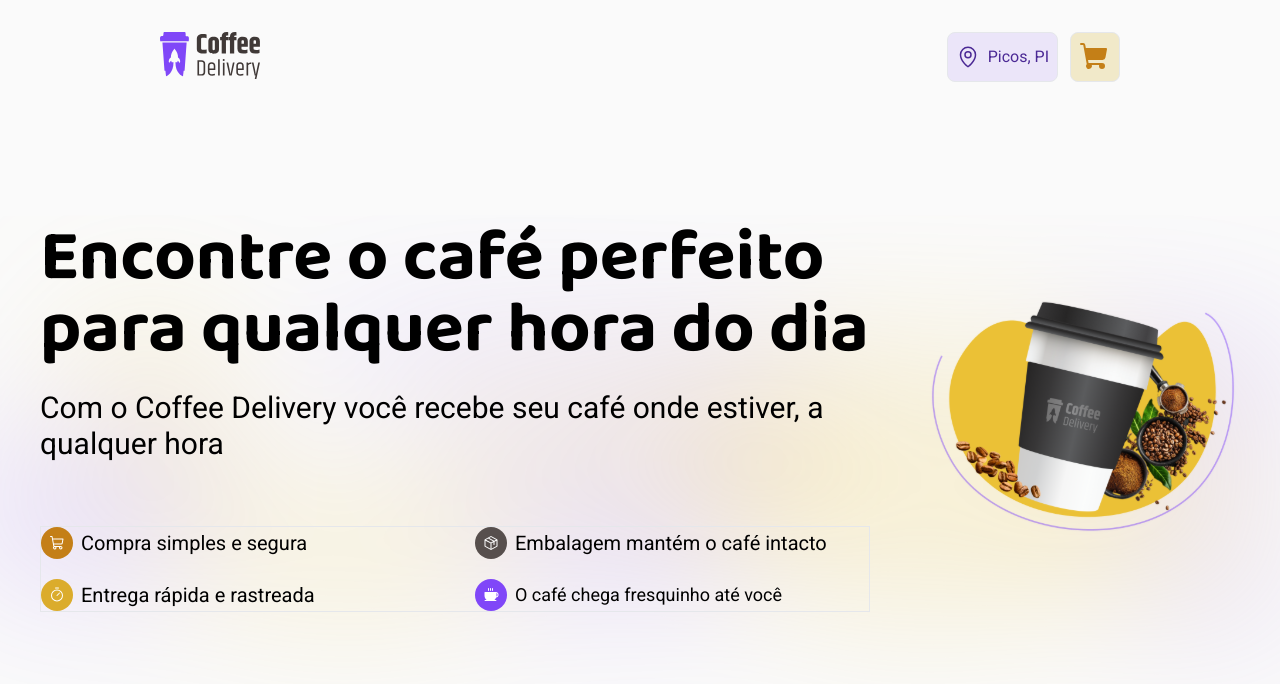
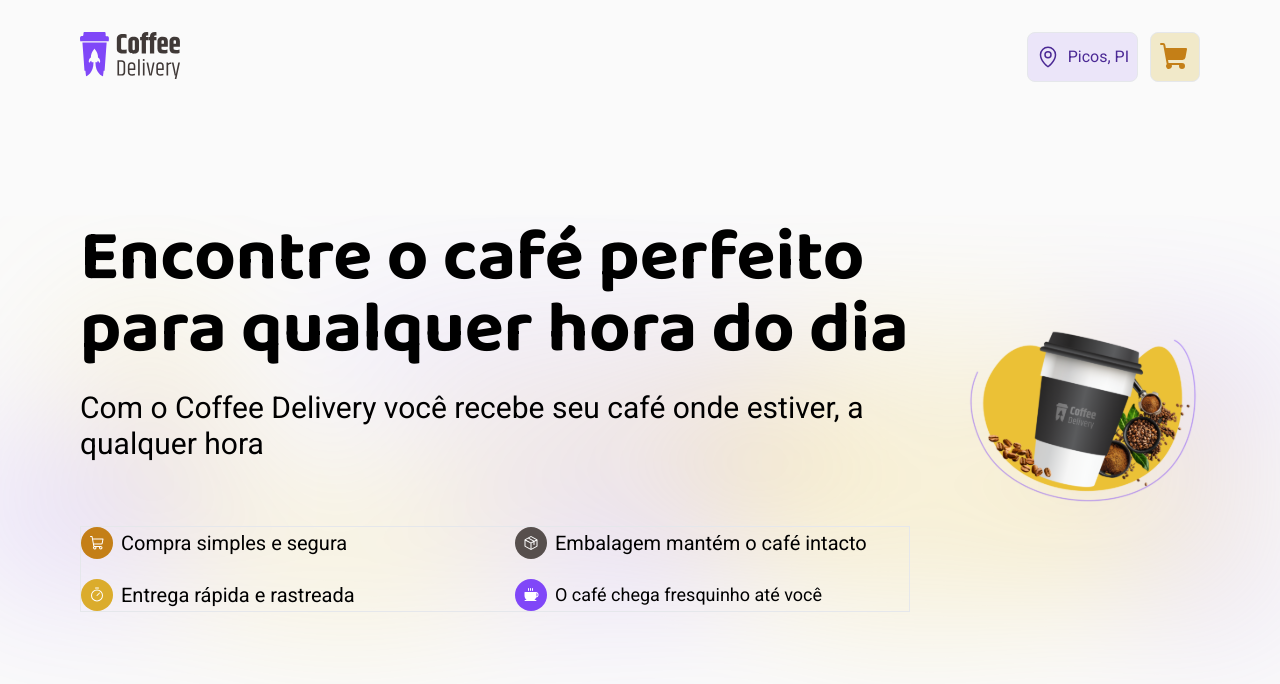
Before and after one commit to wellington-tinho/coffee-delivery, a Next.js app: page / in a window 1280 px wide. Shown: the top 684 px of the page. Built offline with nearby package versions, Linux system fonts and the light colour scheme.

Commit message:
style: some adjustments

```diff
--- a/src/app/head.tsx
+++ /dev/null
@@ -1,7 +0,0 @@
-export default function Head() {
-  return (
-    <>
-      <title>Art Store</title>
-    </>
-  )
-}
--- a/src/app/intro/page.tsx
+++ b/src/app/intro/page.tsx
@@ -9,7 +9,7 @@
   return (
     <div
       className="bg-[url('/assets/background.svg')]
-      bg-no-repeat bg-center bg-contain pb-20 px-10
+      bg-no-repeat bg-center bg-contain pb-20 xl:px-20
       h-full flex gap-14 justify-center items-center
       "
     >
--- a/src/app/layout/navbar.tsx
+++ b/src/app/layout/navbar.tsx
@@ -6,7 +6,7 @@
 
 export default function Navbar() {
   return (
-    <nav className="px-40 py-8">
+    <nav className="px-20 py-8">
       <div className="flex justify-between  content-between">
         <a className="" href="#">
           <Image src={LogoCoffeeDelivery} alt="logo" width={100} height={100} />
```
